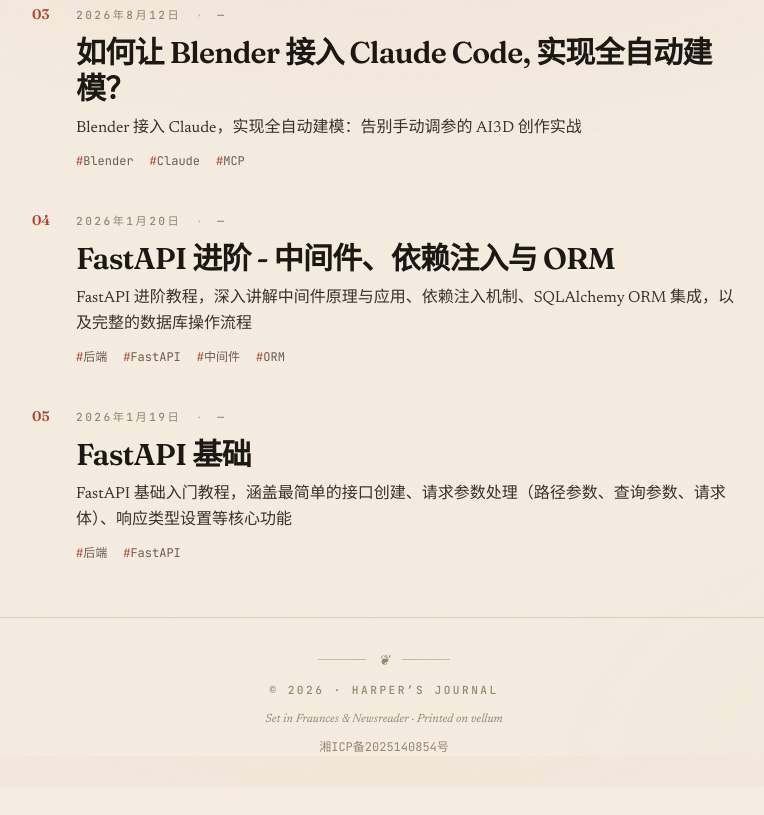
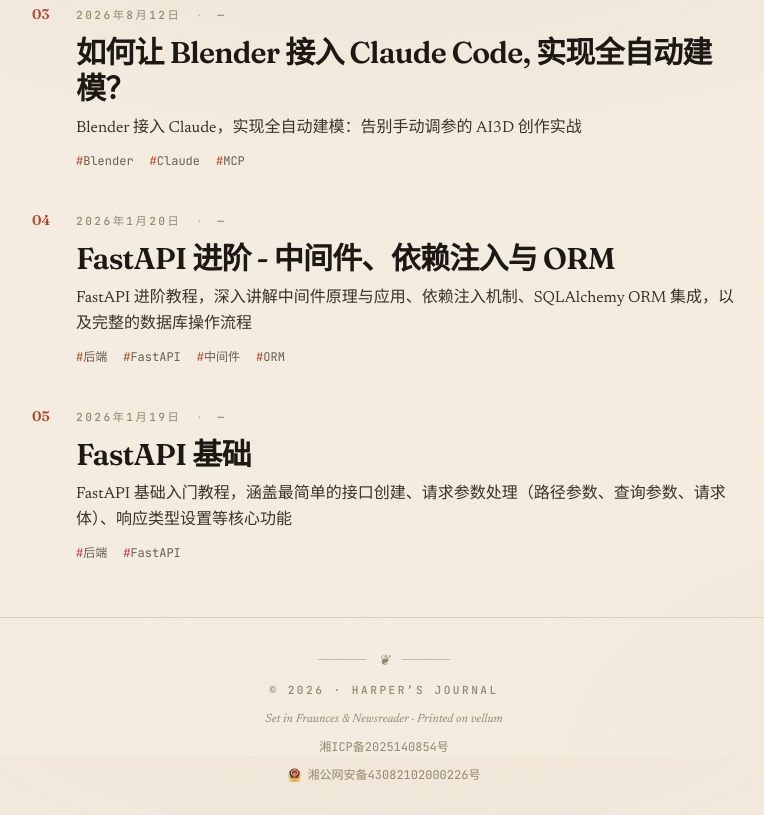
Before and after one commit to thp322/My-Blog, an Astro site: page / in a window 1280 px wide. Shown: the part 844-1659 px from the top of the page, without its empty margins (256-1020 px from the left). Before the commit the page ends 1631 px from the top, so only its background shows below. Built offline with nearby package versions, Linux system fonts and the light colour scheme; Astro itself is replaced by a stand-in of ours; some packages are replaced by stand-ins of ours.

Commit message:
添加公安局备案页底信息

```diff
--- a/src/layouts/BaseLayout.astro
+++ b/src/layouts/BaseLayout.astro
@@ -183,6 +183,12 @@ const fullTitle = `${title} | Harper's blog`;
             湘ICP备2025140854号
           </a>
         </p>
+        <p class="font-mono text-xs text-ink-4 flex items-center gap-1.5">
+          <img src="/images/湘公网安备.png" alt="公安备案" class="w-3.5 h-3.5 object-contain" />
+          <a href="https://beian.mps.gov.cn/#/query/webSearch?code=43082102000226" target="_blank" rel="noopener noreferrer" class="hover:text-vermilion transition-colors no-underline">
+            湘公网安备43082102000226号
+          </a>
+        </p>
       </div>
     </footer>
 
```
Also changed, not shown: public/images/湘公网安备.png (added).
